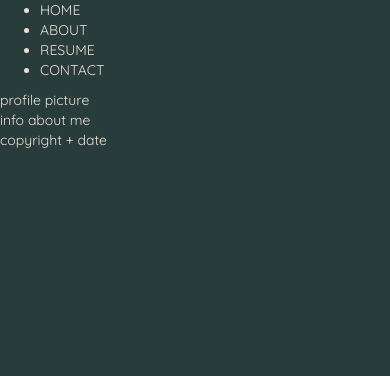
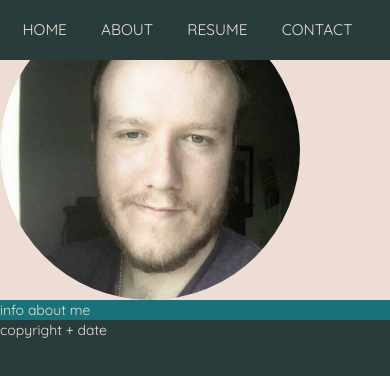
Before and after one commit to jaredcarmes/my_portfolio, a website: page src/index.html in a window 390 px wide. Drawn offline with Linux system fonts and the light colour scheme; files that its build step writes are made by us from their sources.

Commit message:
Create mobile mockup. Create mobile navbar.

```diff
--- a/src/css/main.css
+++ b/src/css/main.css
@@ -1,3 +1,6 @@
+/* ===GLOBAL=== */
+
+
 * {
 	font-family: 'Quicksand', sans-serif !Important;
 	color: #edddd5 !Important;
@@ -6,3 +9,48 @@
 body {
 	background: #283d3b;
 }
+
+
+/* ===NAVBAR=== */
+
+
+nav {
+	background: #283d3b;
+	text-align: center;
+	font-size: 110%;
+	height: 60px;
+}
+
+.nav-item {
+	line-height: 60px;	/* Must be the same as nav height ^ */
+}
+
+
+/* ===MAIN CONTENT=== */
+
+
+.main-content {
+	background: #edddd5;
+}
+
+.profile {
+	border-radius: 100%;
+	height: 300px;
+	width: 300px;
+}
+
+
+/* ===SECONDARY CONTENT=== */
+
+
+.secondary-content {
+	background: #197278;
+}
+
+
+/* ===FOOTER=== */
+
+
+footer {
+	background: #283d3b;
+}
--- a/src/index.html
+++ b/src/index.html
@@ -19,20 +19,23 @@
 
 
 <header>
-	<nav>
-		<ul>
-			<li>HOME</li>
-			<li>ABOUT</li>
-			<li>RESUME</li>
-			<li>CONTACT</li>
-		</ul>
+	<nav class="navbar navbar-fixed-top navbar-dark">
+		<a class="navbar-brand logo" href="index.html" hidden>
+			<img src="img/logo.png" rel="Logo">
+		</a>
+		<div class="nav container-fluid">
+			<a class="col-md-3 nav-item nav-link active" href="index.html">HOME</a>
+			<a class="col-md-3 nav-item nav-link" href="about.html">ABOUT</a>
+			<a class="col-md-3 nav-item nav-link" href="resume.html">RESUME</a>
+			<a class="col-md-3 nav-item nav-link" href="contact.html">CONTACT</a>
+		</div>
 	</nav>
 </header>
 
-<section>
-	profile picture
+<section class="main-content">
+	<img class="profile" src="img/profile.png" rel="Profile Picture">
 </section>
-<section>
+<section class="secondary-content">
 	info about me
 </section>
 
```
Also changed, not shown: src/img/profile.png (added), 1 other file.
